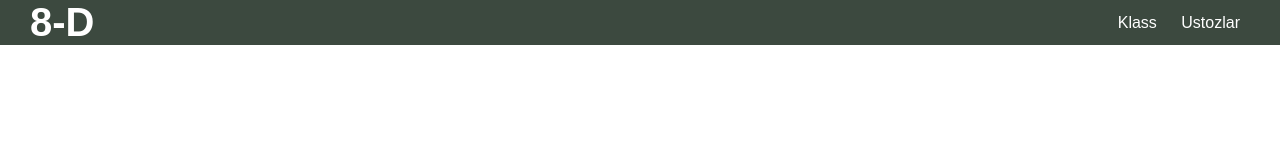
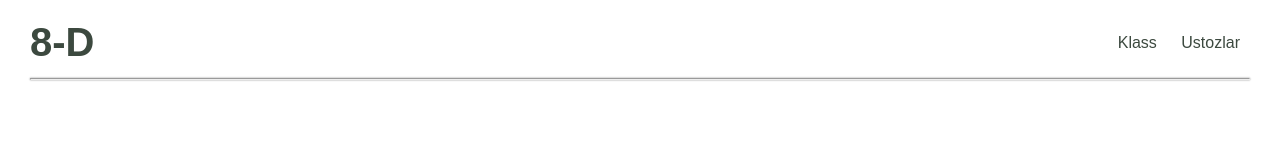
Before and after one commit to Muhammadislom14/our-class-main, a plain HTML site: page front-end__template/index.html in a window 1280 px wide. Drawn offline with Linux system fonts and the light colour scheme.

Commit message:
Reformed navbar and changed colors.

```diff
--- a/front-end__template/css/style.css
+++ b/front-end__template/css/style.css
@@ -19,20 +19,36 @@
 body {
     font-family: sans-serif;
 }
+
 /* NAVBAR */
 
+#navbar-hr {
+    box-shadow:  0px 0px 2px gray;
+    margin-top: 10px;
+}
+
 .navbar {
-    background-color: var(--feldgrau);
-    color: var(--white);
+    background-color: var(--white);
+    color: var(--feldgrau);
+    padding-top: 20px;
 }
 .class-name__logo a {
+    display: inline-block;
     transition: 0.3s;
+}
+.class-name__logo a::after {
+    background-color: var(--feldgrau);
+    display: block;
+    content: "";
+    width: 0;
+    height: 3px;
+    transition: width 0.3s;
 }
 .class-name {
     display: inline-block;
 }
 .class-name a {
-    color: var(--white);
+    color: var(--feldgrau);
     cursor: pointer;
     font-size: 40px;
     text-decoration: none;
@@ -48,15 +64,21 @@ body {
     display: inline-block;
     list-style: none;
     padding: 13.5px 10px;
-    transition: 0.3s;
 }
-.class-item a:hover,
-.class-name__logo a:hover {
-    color: var(--battle-ship);
-    transition: 0.3s;
+.class-item a::after {
+    background-color: var(--feldgrau);
+    display: block;
+    content: "";
+    width: 0;
+    height: 3px;
+    transition: width 0.3s;
+}
+.class-item a:hover::after,
+.class-name__logo a:hover::after {
+    width: 75%;
 }
 .class-item a {
-    color: var(--white);
+    color: var(--feldgrau);
     text-decoration: none;
     transition: 0.3s;
 }
--- a/front-end__template/index.html
+++ b/front-end__template/index.html
@@ -26,6 +26,7 @@
                         </li>
                     </ul>
                 </div>
+                <hr id="navbar-hr">
             </div>
         </nav>
     </header>
```
